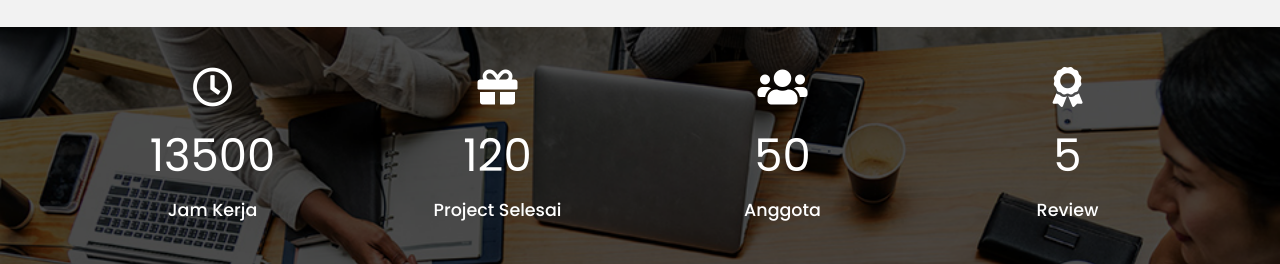
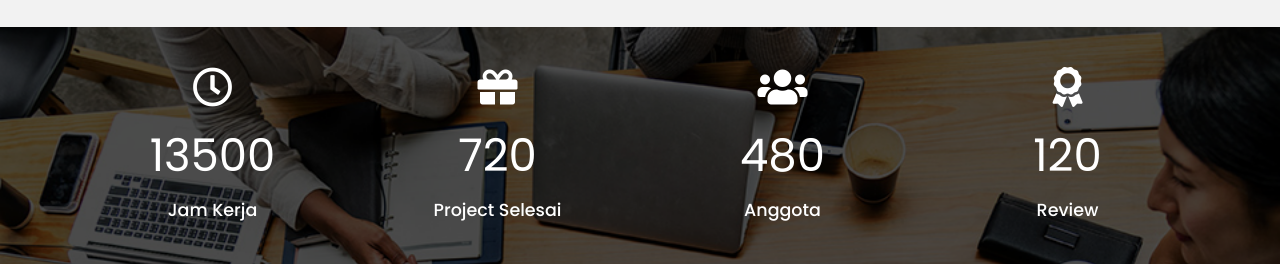
Before and after one commit to mputraramadhani/komunitasIT, a plain HTML site: page index.html in a window 1280 px wide. Shown: the part 2621-2885 px from the top of the page. Drawn offline with nearby package versions, Linux system fonts and the light colour scheme; grey boxes are pictures that could not be loaded.

Commit message:
Update index.html

```diff
--- a/index.html
+++ b/index.html
@@ -141,7 +141,7 @@
   </div>
 
 
-    <section class="counters">
+        <section class="counters">
       <div class="container">
         <div>
           <i class="far fa-clock fa-4x"></i>
@@ -150,17 +150,17 @@
         </div>
         <div>
           <i class="fas fa-gift fa-4x"></i>
-          <div class="counter" data-target="120">0</div>
+          <div class="counter" data-target="720">0</div>
           <h3>Project selesai</h3>
         </div>
         <div>
           <i class="fas fa-users fa-4x"></i>
-          <div class="counter" data-target="50">0</div>
+          <div class="counter" data-target="480">0</div>
           <h3>Anggota</h3>
         </div>
         <div>
           <i class="fas fa-award fa-4x"></i>
-          <div class="counter" data-target="5">0</div>
+          <div class="counter" data-target="120">0</div>
           <h3>Review</h3>
         </div>
       </div>
```
